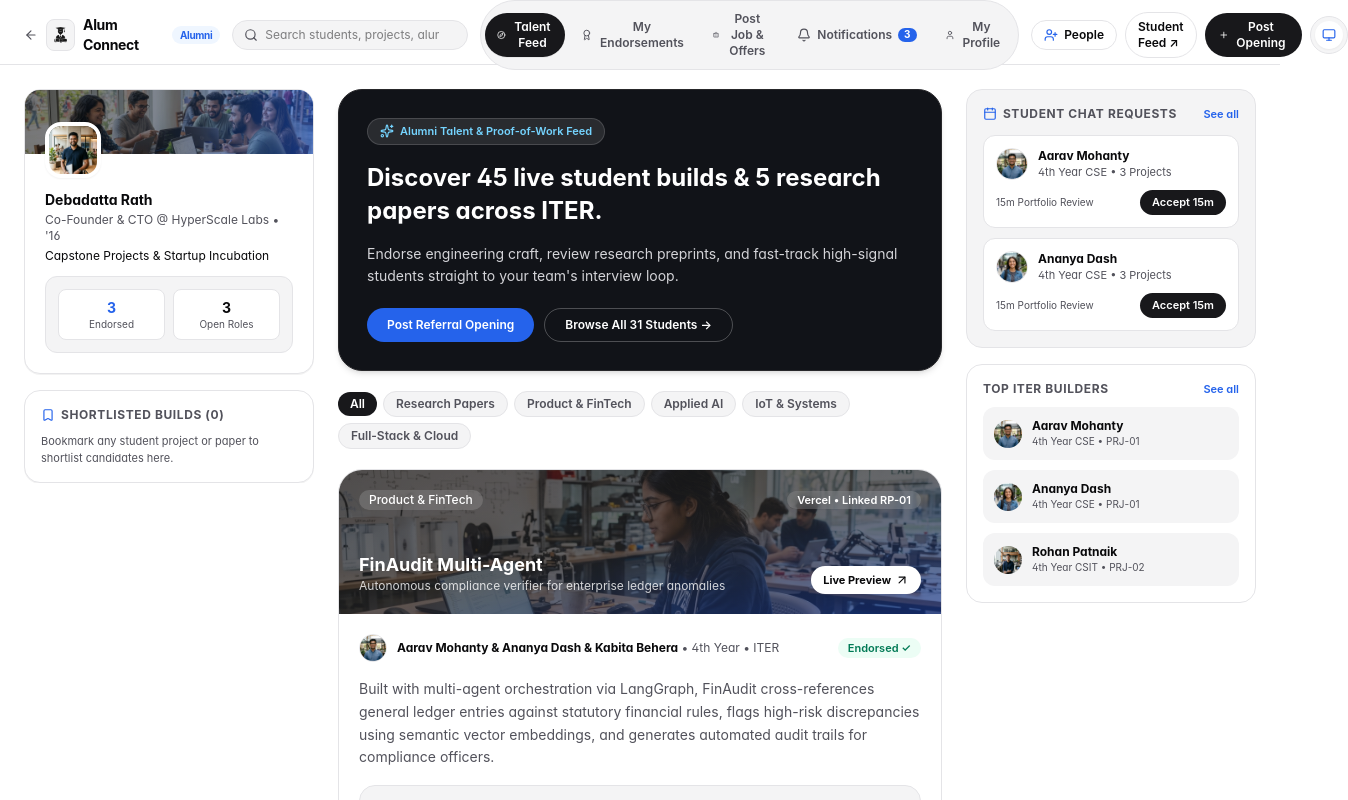
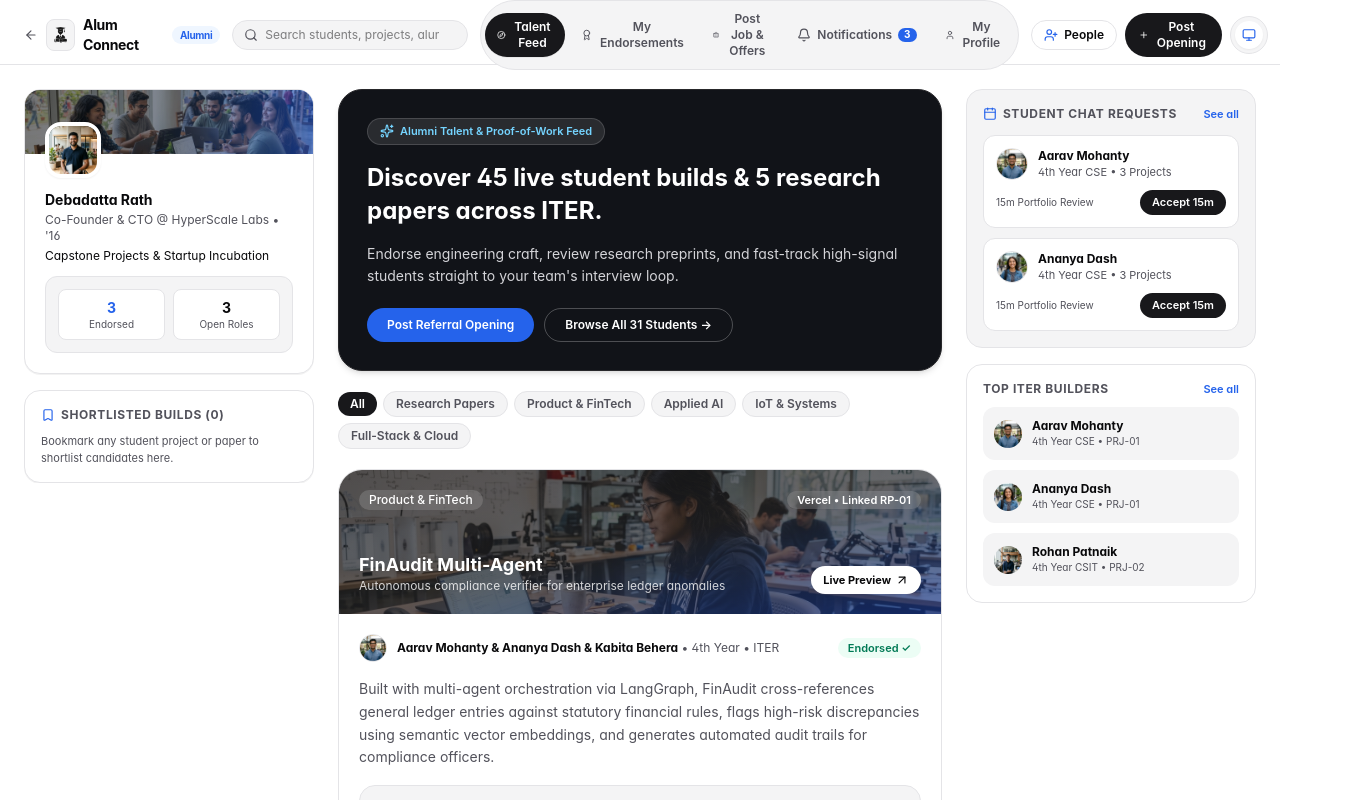
Before and after one commit to ragelabs-ssssd/Alum-Connect, a Next.js app: page /alumni in a window 1280 px wide. Shown: the top 800 px of the page, 1348 px wide, since content can reach past the window. Built offline with nearby package versions, Linux system fonts and the light colour scheme.

Commit message:
fix: remove Student Feed role-switch link from Alumni navbar

```diff
--- a/src/app/alumni/page.tsx
+++ b/src/app/alumni/page.tsx
@@ -614,7 +614,7 @@ export default function AlumniFeedPage() {
             })}
           </nav>
 
-          {/* 4. People + Post Opening + Student Feed link + ThemeToggle */}
+          {/* 4. People + Post Opening + ThemeToggle */}
           <div className="flex items-center gap-2 shrink-0 lg:justify-self-end">
             <button
               type="button"
@@ -624,12 +624,6 @@ export default function AlumniFeedPage() {
               <UserPlus className="w-3.5 h-3.5 text-[#2563EB]" />
               <span className="hidden sm:inline">People</span>
             </button>
-            <Link
-              href="/student"
-              className="hidden xl:inline-flex items-center gap-1 rounded-full border border-[#E4E4E7] dark:border-zinc-800 px-3 py-1.5 text-xs font-semibold hover:border-[#2563EB] transition-colors"
-            >
-              Student Feed ↗
-            </Link>
             {section === 'feed' && (
               <button
                 type="button"
```
